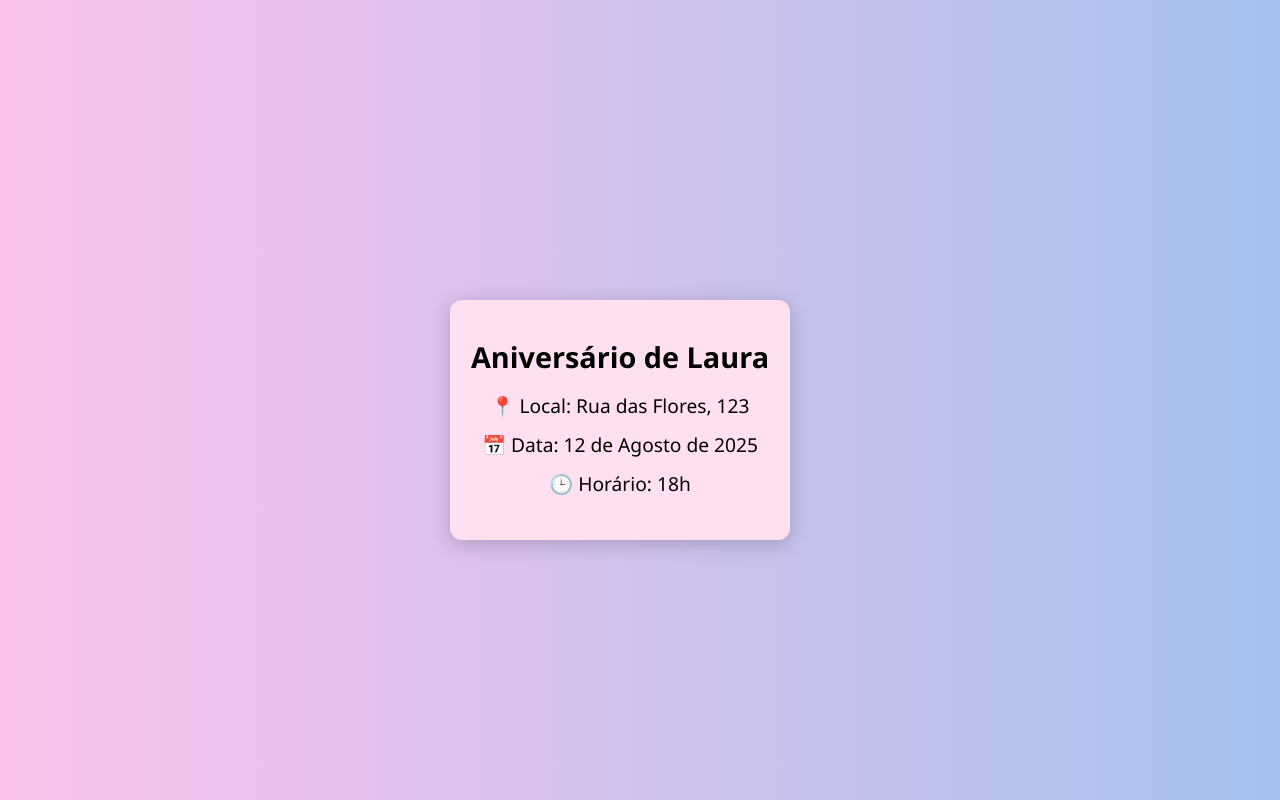
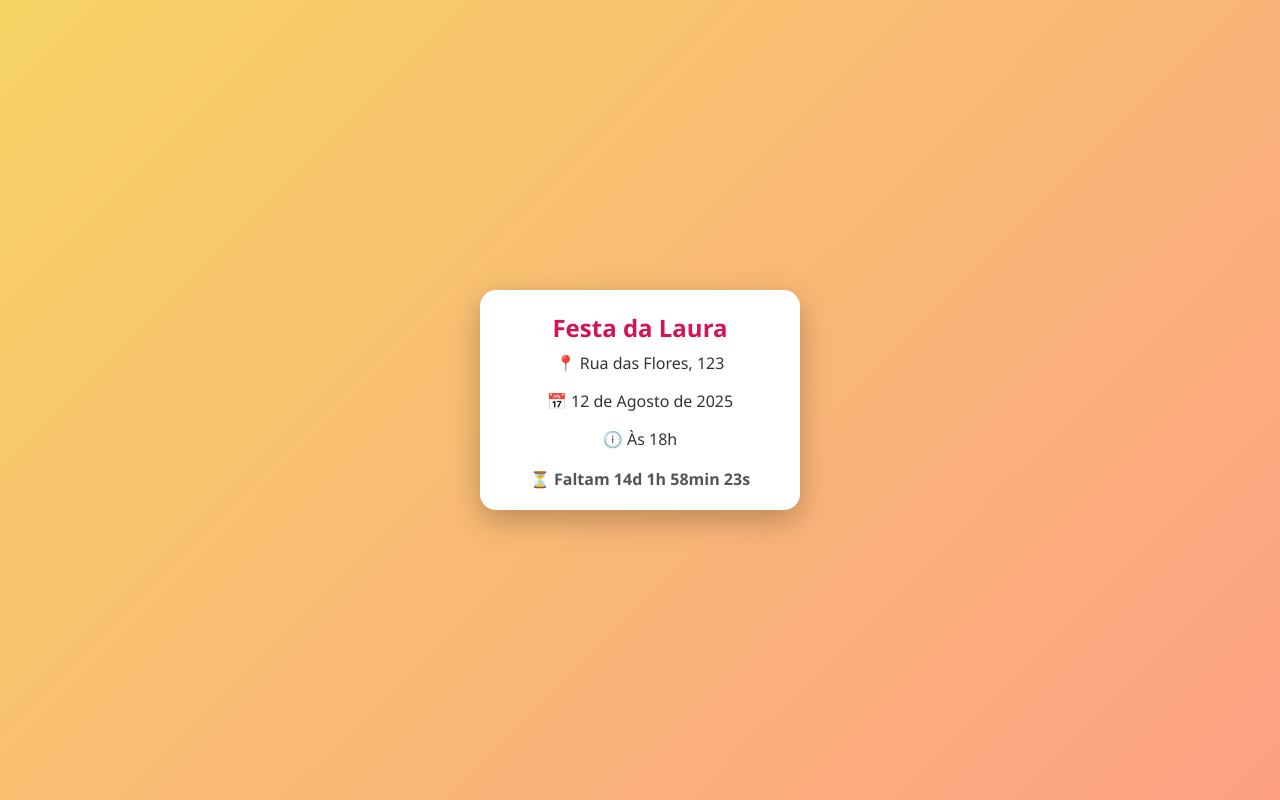
Before and after one commit to Meneguel01/AniverRenan, a plain HTML site: page index.html in a window 1280 px wide. Both pictures are taken after a click on the element 640 px from the left and 400 px from the top of the page. Drawn offline with Linux system fonts and the light colour scheme.

Commit message:
Update index.html
Código novo, sofisticado

```diff
--- a/index.html
+++ b/index.html
@@ -2,34 +2,40 @@
 <html lang="pt-br">
 <head>
   <meta charset="UTF-8">
-  <meta name="viewport" content="width=device-width, initial-scale=1">
+  <meta name="viewport" content="width=device-width, initial-scale=1.0">
   <title>Convite de Aniversário</title>
   <style>
+    * {
+      box-sizing: border-box;
+    }
+
     body {
       margin: 0;
       padding: 0;
-      background: linear-gradient(to right, #fbc2eb, #a6c1ee);
-      font-family: 'Segoe UI', Tahoma, Geneva, Verdana, sans-serif;
+      font-family: 'Segoe UI', sans-serif;
+      background: linear-gradient(135deg, #f6d365 0%, #fda085 100%);
       display: flex;
       justify-content: center;
       align-items: center;
       height: 100vh;
+      overflow: hidden;
     }
 
-    .convite-container {
-      perspective: 1200px;
+    .container {
+      perspective: 1500px;
+      text-align: center;
     }
 
     .convite {
-      width: 300px;
-      height: 200px;
+      width: 320px;
+      height: 220px;
       position: relative;
+      transition: transform 1.2s;
       transform-style: preserve-3d;
-      transition: transform 1s;
       cursor: pointer;
     }
 
-    .convite.abrir {
+    .convite.aberto {
       transform: rotateY(180deg);
     }
 
@@ -38,50 +44,117 @@
       width: 100%;
       height: 100%;
       backface-visibility: hidden;
-      border-radius: 12px;
-      box-shadow: 0 4px 20px rgba(0, 0, 0, 0.2);
+      border-radius: 16px;
+      box-shadow: 0 10px 30px rgba(0,0,0,0.25);
       display: flex;
       justify-content: center;
       align-items: center;
-      font-size: 1.2rem;
-      text-align: center;
       padding: 20px;
+      transition: all 0.6s ease;
     }
 
     .frente {
-      background: #ffffff;
+      background: #fff5fb;
+      color: #c3145c;
+      font-size: 1.3rem;
+      font-weight: bold;
     }
 
     .verso {
-      background: #ffe0f0;
+      background: #fff;
       transform: rotateY(180deg);
       flex-direction: column;
+      color: #333;
+      font-size: 1rem;
+      padding: 30px 20px;
     }
 
     .verso h2 {
-      margin: 0 0 10px;
+      margin: 0;
+      font-size: 1.5rem;
+      color: #d4145a;
     }
 
     .verso p {
-      margin: 6px 0;
+      margin: 8px 0;
+    }
+
+    .contador {
+      margin-top: 10px;
+      font-size: 1rem;
+      font-weight: bold;
+      color: #555;
+    }
+
+    audio {
+      display: none;
+    }
+
+    @media (max-width: 600px) {
+      .convite {
+        width: 90vw;
+        height: 60vw;
+      }
     }
   </style>
 </head>
 <body>
 
-  <div class="convite-container">
-    <div class="convite" onclick="this.classList.toggle('abrir')">
+  <div class="container">
+    <div class="convite" id="convite" onclick="abrirConvite()">
       <div class="face frente">
-        <strong>🎉 Você está convidado!<br>Clique para abrir 🎁</strong>
+        🎉 Você está convidado!<br>Toque para abrir o convite 🎁
       </div>
       <div class="face verso">
-        <h2>Aniversário de Laura</h2>
-        <p>📍 Local: Rua das Flores, 123</p>
-        <p>📅 Data: 12 de Agosto de 2025</p>
-        <p>🕒 Horário: 18h</p>
+        <h2>Festa da Laura</h2>
+        <p>📍 Rua das Flores, 123</p>
+        <p>📅 12 de Agosto de 2025</p>
+        <p>🕕 Às 18h</p>
+        <div class="contador" id="contador"></div>
       </div>
     </div>
   </div>
 
+  <audio id="musica" loop>
+    <source src="https://cdn.pixabay.com/download/audio/2023/03/06/audio_63180c67ed.mp3?filename=happy-birthday-to-you-14078.mp3" type="audio/mpeg">
+  </audio>
+
+  <script>
+    const convite = document.getElementById('convite');
+    const musica = document.getElementById('musica');
+    const contador = document.getElementById('contador');
+
+    let aberto = false;
+
+    function abrirConvite() {
+      convite.classList.toggle('aberto');
+      if (!aberto) {
+        musica.play().catch(() => {});
+        iniciarContagem();
+        aberto = true;
+      }
+    }
+
+    function iniciarContagem() {
+      const dataEvento = new Date("2025-08-12T18:00:00-03:00");
+      setInterval(() => {
+        const agora = new Date();
+        const diff = dataEvento - agora;
+
+        if (diff <= 0) {
+          contador.textContent = "🎉 O evento começou!";
+          return;
+        }
+
+        const dias = Math.floor(diff / (1000 * 60 * 60 * 24));
+        const horas = Math.floor((diff / (1000 * 60 * 60)) % 24);
+        const minutos = Math.floor((diff / (1000 * 60)) % 60);
+        const segundos = Math.floor((diff / 1000) % 60);
+
+        contador.textContent = `⏳ Faltam ${dias}d ${horas}h ${minutos}min ${segundos}s`;
+      }, 1000);
+    }
+  </script>
+
 </body>
 </html>
```
